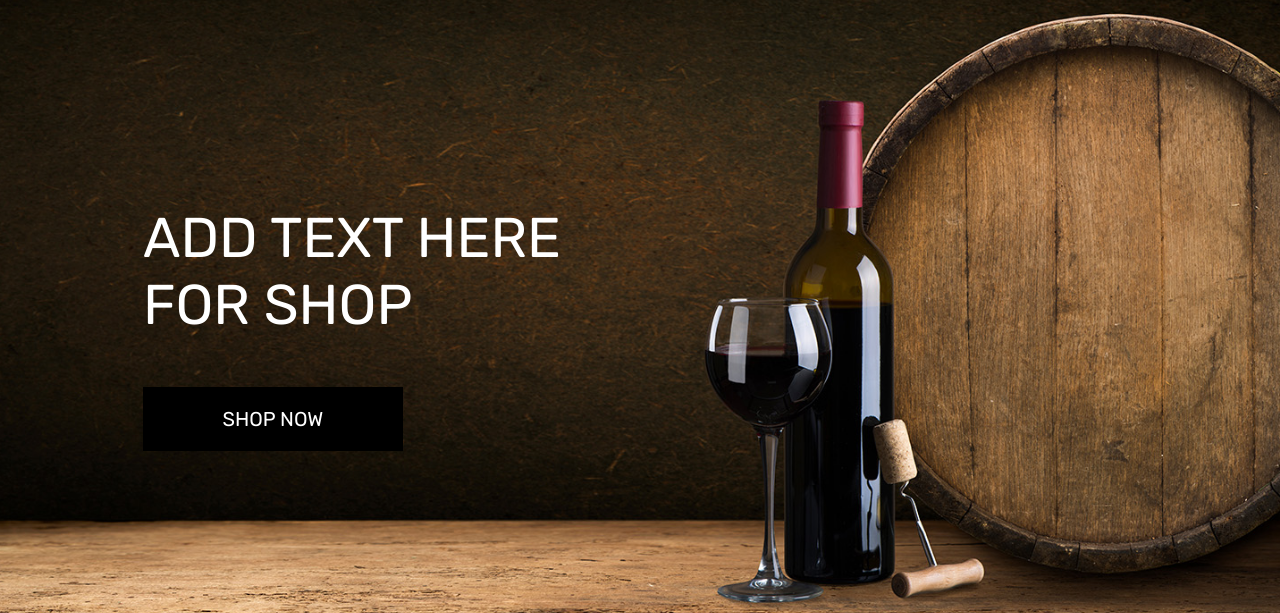
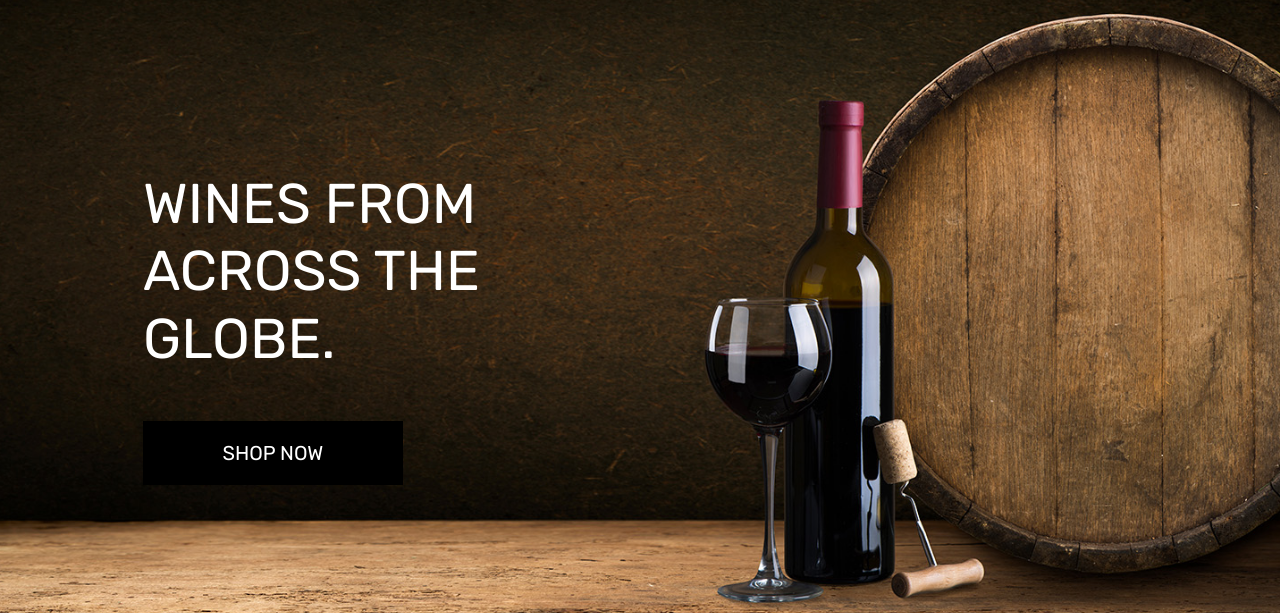
Before and after one commit to Code-Institute-Submissions/ecommerce-pp5-2, a Django app: page / in a window 1280 px wide. Shown: the part 130-743 px from the top of the page. Run offline with Django 3.2, Linux system fonts and the light colour scheme; data that the repository does not hold is empty; some libraries are stand-ins or nearby versions.

Commit message:
Add readme images

```diff
--- a/home/templates/home/index.html
+++ b/home/templates/home/index.html
@@ -15,7 +15,7 @@
         <div class="row h-100">
             <div class="col-7 col-md-6 my-auto">
                 <h1 class="display-4 logo-font text-white">
-                    ADD TEXT HERE FOR SHOP
+                    wines from across the globe.
                 </h1>
                 <div class="my-5">
                     <a href="{% url 'products' %}" class="shop-now-button btn btn-lg rounded-0 text-uppercase text-white py-3">Shop Now</a>
```
Also changed, not shown: README.md, media/readme_images/facebook_bus.png (added), media/readme_images/facebook_bus_2.png (added).
